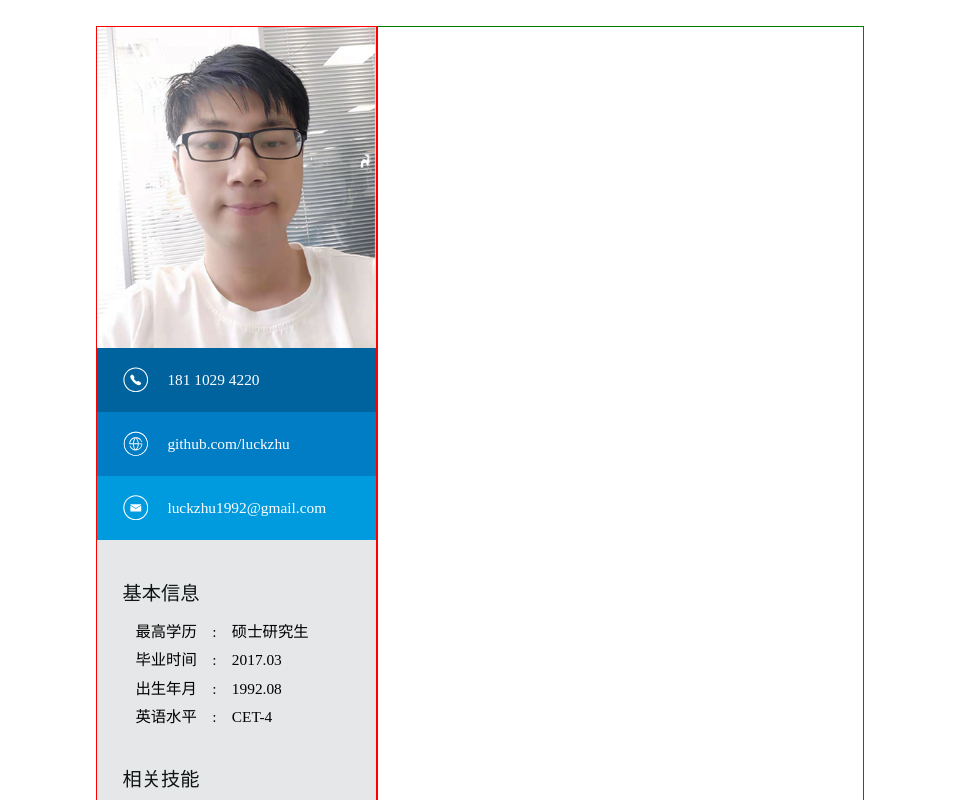
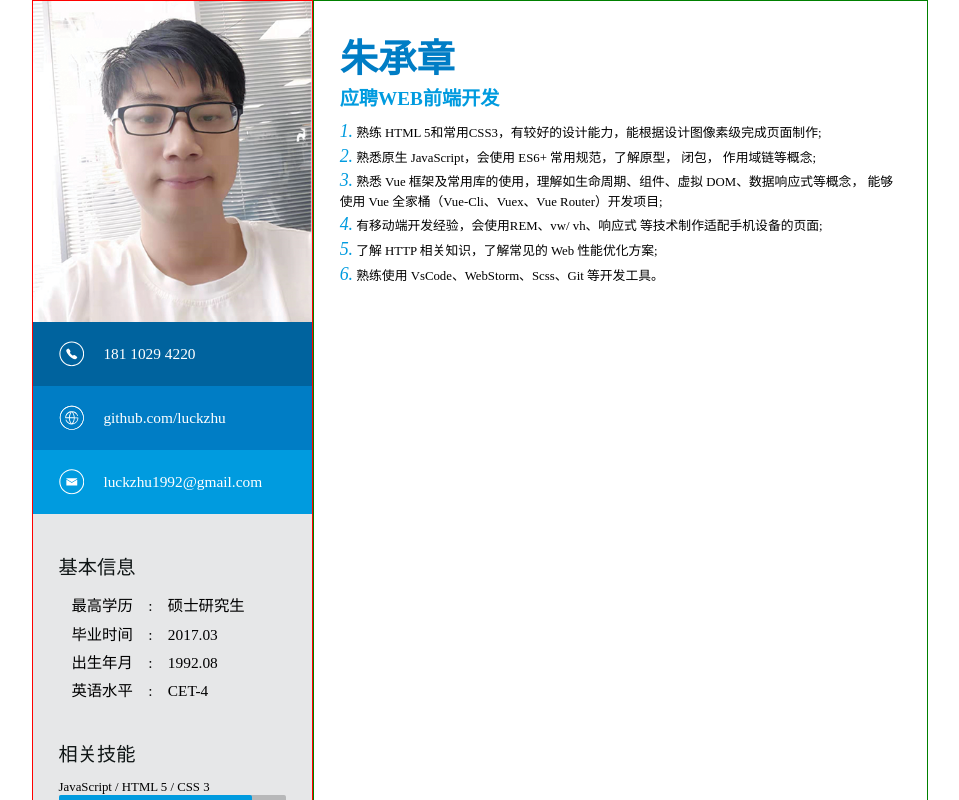
Before and after one commit to luckzhu/cv-201909, a Vue app: page / in a window 1280 px wide. Shown: the top 800 px of the page, without its empty margins (160-1119 px from the left). Built offline with nearby package versions, Linux system fonts and the light colour scheme.

Commit message:
完成main-header

```diff
--- a/src/App.vue
+++ b/src/App.vue
@@ -24,15 +24,14 @@ export default {
 #app {
   display: flex;
   margin: 0 auto;
-  width: 60%;
-  padding: 2vw;
+  width: 70%;
   > #siderbar {
-    width: 31vw;
+    width: 24vw;
     border: 1px solid red;
     background: #e6e7e8;
   }
   > #main {
-    width: 67vw;
+    width: 76vw;
     border: 1px solid green;
   }
 }
--- a/src/components/main-header.vue
+++ b/src/components/main-header.vue
@@ -1,15 +1,65 @@
 <template>
   <div>
-
+    <div class="header-wrapper">
+      <h1>朱承章</h1>
+      <h2>应聘WEB前端开发</h2>
+      <div class="personal-advantage">
+        <p>
+         <i> 1.</i> 熟练 HTML
+          5和常用CSS3，有较好的设计能力，能根据设计图像素级完成页面制作;
+        <p>
+          <i> 2.</i> 熟悉原生 JavaScript，会使用 ES6+ 常用规范，了解原型， 闭包，
+          作用域链等概念;
+        </p>
+        <p>
+         <i> 3.</i> 熟悉
+          Vue 框架及常用库的使用，理解如生命周期、组件、虚拟
+          DOM、数据响应式等概念， 能够使用 Vue 全家桶（Vue-Cli、Vuex、Vue
+          Router）开发项目;
+        </p>
+        <p>
+          <i> 4.</i> 有移动端开发经验，会使用REM、vw/ vh、响应式
+          等技术制作适配手机设备的页面;
+        </p>
+        <p>
+          <i> 5.</i> 了解 HTTP 相关知识，了解常见的 Web
+          性能优化方案;
+        </p>
+         <p>
+         <i> 6.</i> 熟练使用 VsCode、WebStorm、Scss、Git 等开发工具。
+        </p>
+        </p>
+      </div>
+    </div>
   </div>
 </template>
 
 <script>
-export default {
-
-}
+export default {};
 </script>
 
 <style lang="scss">
-
+.header-wrapper {
+  padding: 2vw;
+  > h1 {
+    font-size: 3vw;
+    color: #007dc5;
+  }
+  > h2 {
+    font-size: 1.5vw;
+    color: #009bdf;
+    margin-bottom: 0.8vw;
+  }
+  .personal-advantage {
+    > p {
+      font-size: 1vw;
+      margin-top: 0.3vw;
+      >i{
+        font-size: 1.4vw;
+        font-weight: 500;
+        color: #009bdf;
+      }
+    }
+  }
+}
 </style>
--- a/src/components/sidebar.vue
+++ b/src/components/sidebar.vue
@@ -95,7 +95,6 @@ $deepbar: #b7b8b9;
 #side-bar {
   display: flex;
   flex-direction: column;
-  width: 31vw;
 }
 
 .information-title {
```
